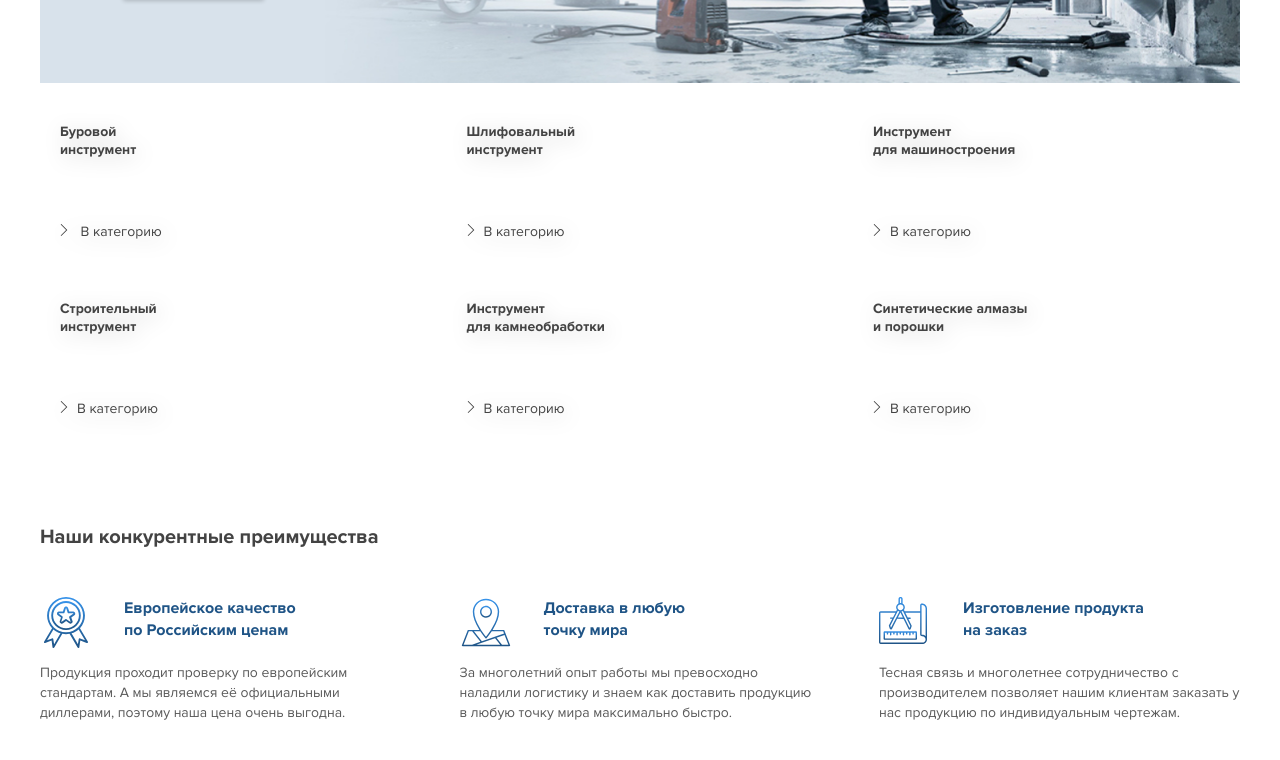
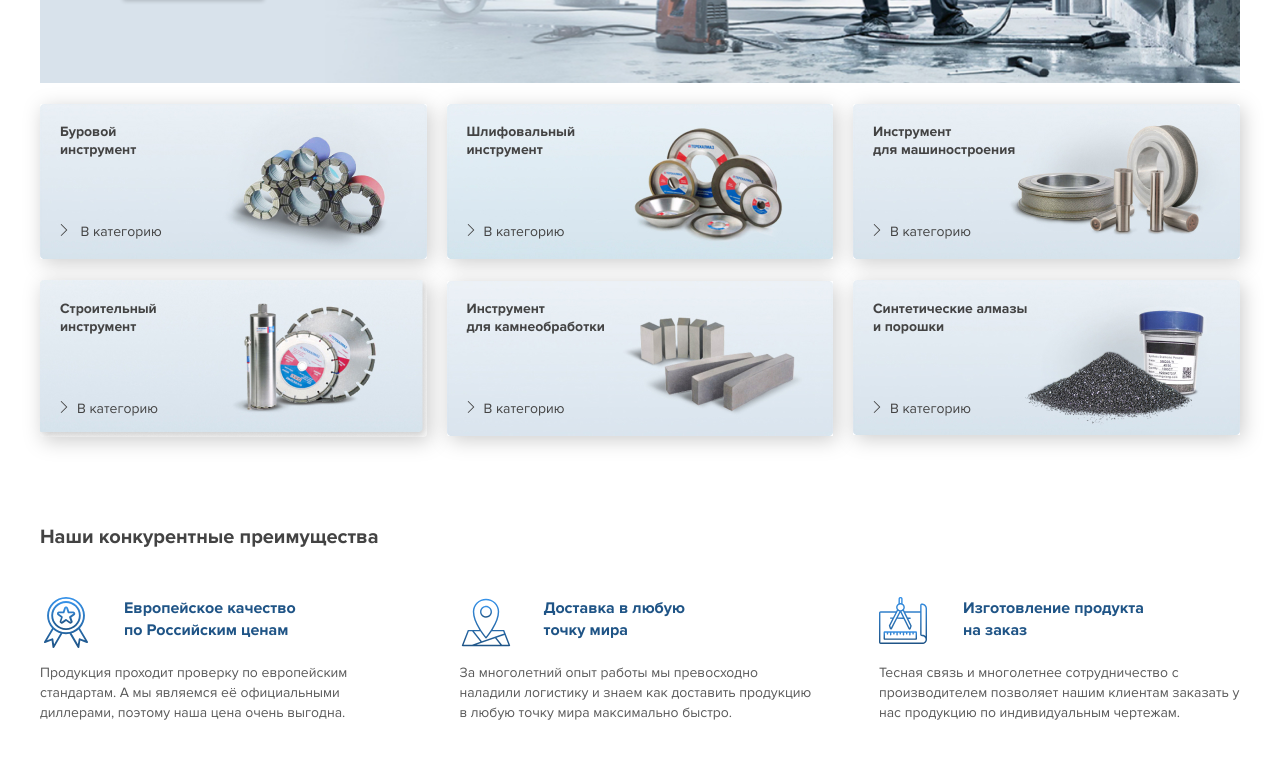
Before and after one commit to Vitali-Minsk/terekalmaz, a plain HTML site: page index.html in a window 1280 px wide. Shown: the part 551-1311 px from the top of the page. Drawn offline with Linux system fonts and the light colour scheme; files whose address does not match are found by name.

Commit message:
fix: images links

```diff
--- a/css/style.css
+++ b/css/style.css
@@ -307,7 +307,7 @@ hr {
   height: 38.6rem;
   padding-top: 8rem;
   padding-left: 8rem;
-  background: url(./assets/main\ bg.jpg) no-repeat;
+  background: url(../assets/main\ bg.jpg) no-repeat;
   background-position: right;
   background-size: cover;
 }
@@ -364,31 +364,31 @@ hr {
 }
 
 #drilling-tool {
-  background: url(./assets/drilling-tool.jpg) center no-repeat;
+  background: url(../assets/drilling-tool.jpg) center no-repeat;
 }
 
 #grinding-tool {
-  background: url(./assets/grinding-tool.jpg) center no-repeat;
+  background: url(../assets/grinding-tool.jpg) center no-repeat;
 }
 
 #grinding-tool {
-  background: url(./assets/grinding-tool.jpg) center no-repeat;
+  background: url(../assets/grinding-tool.jpg) center no-repeat;
 }
 
 #mech-ing-tool {
-  background: url(./assets/mech-ing-tool.jpg) center no-repeat;
+  background: url(../assets/mech-ing-tool.jpg) center no-repeat;
 }
 
 #building-tool {
-  background: url(./assets/building-tool.jpg) center no-repeat;
+  background: url(../assets/building-tool.jpg) center no-repeat;
 }
 
 #stone-proc-tool {
-  background: url(./assets/stone-proc-tool.jpg) center no-repeat;
+  background: url(../assets/stone-proc-tool.jpg) center no-repeat;
 }
 
 #synt-diamonds-powders {
-  background: url(./assets/synt-diamonds-powders.jpg) no-repeat;
+  background: url(../assets/synt-diamonds-powders.jpg) no-repeat;
 }
 
 .products-category__title {
@@ -443,7 +443,7 @@ hr {
   margin-top: 4.4rem;
   padding-top: 4.4rem;
   padding-left: 8.4rem;
-  background: url(./assets/Mask\ Group.jpg) no-repeat;
+  background: url(../assets/Mask\ Group.jpg) no-repeat;
   background-position: right;
 }
 
@@ -497,7 +497,7 @@ hr {
   margin: 1.5rem 0;
   display: inline-block;
   width: 100%;
-  background: url(./assets/arrow-down.svg) no-repeat 100%;
+  background: url(../assets/arrow-down.svg) no-repeat 100%;
   font-size: 1.4rem;
   color: #595959;
 }
@@ -639,7 +639,7 @@ hr {
 .feedback {
   padding: 5rem 8rem;
   margin-top: 8.6rem;
-  background: url(./assets/feed.jpg) no-repeat;
+  background: url(../assets/feed.jpg) no-repeat;
   background-size: cover;
 }
 
```
